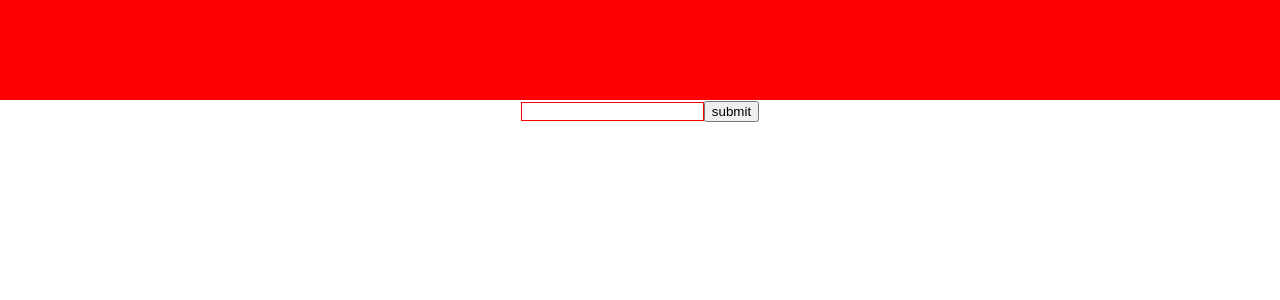
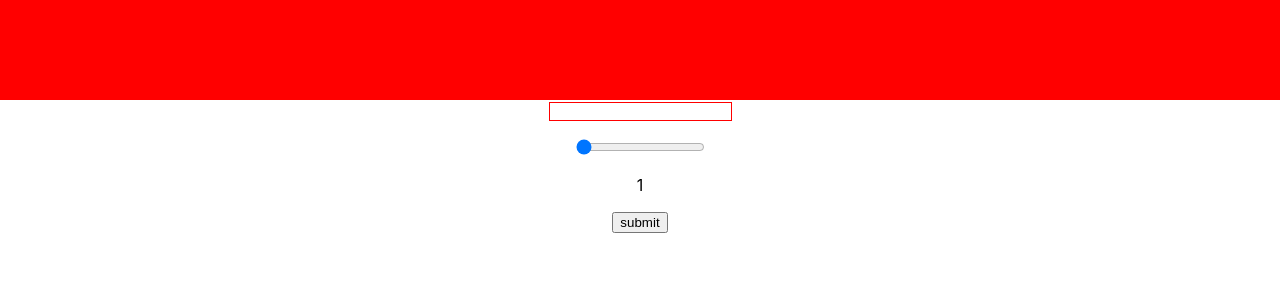
Before and after one commit to pylypchukroman/smart_hashtag_generator, a React (Create React App) app in the folder hashtag_generator/: page / in a window 1280 px wide. Shown: the top 300 px of the page. Built offline with nearby package versions, Linux system fonts and the light colour scheme.

Commit message:
added api controller

```diff
--- /dev/null
+++ b/hashtag_generator/src/api/controller.js
@@ -0,0 +1,5 @@
+import {getHashtagsFromOpenAi} from "./openAiProvider";
+
+export function generateHashtags (targetText, numberOfHashtags = 1) {
+    return getHashtagsFromOpenAi(targetText, numberOfHashtags);
+}
--- a/hashtag_generator/src/api/openAI.js
+++ /dev/null
@@ -1,3 +0,0 @@
-export const openAI = (request) => {
-    return 0;
-}
--- /dev/null
+++ b/hashtag_generator/src/api/openAiProvider.js
@@ -0,0 +1,3 @@
+export const getHashtagsFromOpenAi = (text, count) => {
+    return 0;
+}
--- a/hashtag_generator/src/components/MainInput/MainInput.jsx
+++ b/hashtag_generator/src/components/MainInput/MainInput.jsx
@@ -1,17 +1,23 @@
 import styles from './MainInput.module.scss';
 import {useState} from "react";
-import {openAI} from "../../api/openAI";
+import {generateHashtags} from "../../api/controller";
 
 
 const MainInput = () => {
     const [inputValue, setInputValue] = useState('');
+    const [numberOfHashtags, setNumberOfHashtags] = useState(1);
 
     function handleChange (e) {
         setInputValue(e.target.value);
     }
+
+    function handleNumberOfHashtagsChange (e) {
+        setNumberOfHashtags(e.target.value)
+    }
+
     function handleSubmit (e) {
         e.preventDefault();
-        openAI(inputValue);
+        generateHashtags(inputValue);
     }
 
     return (
@@ -23,6 +29,18 @@ const MainInput = () => {
                 value={inputValue}
             >
             </input>
+            <p>{inputValue}</p>
+            <input
+                className={styles.numberInput}
+                type="range"
+                min="1"
+                max="10"
+                step="1"
+                onChange={handleNumberOfHashtagsChange}
+                value={numberOfHashtags}
+            >
+            </input>
+            <p>{numberOfHashtags}</p>
             <button type="submit">
                 submit
             </button>
--- a/hashtag_generator/src/components/MainInput/MainInput.module.scss
+++ b/hashtag_generator/src/components/MainInput/MainInput.module.scss
@@ -1,3 +1,6 @@
 .input {
   border: 1px solid red;
 }
+.numberInput {
+
+}
```
